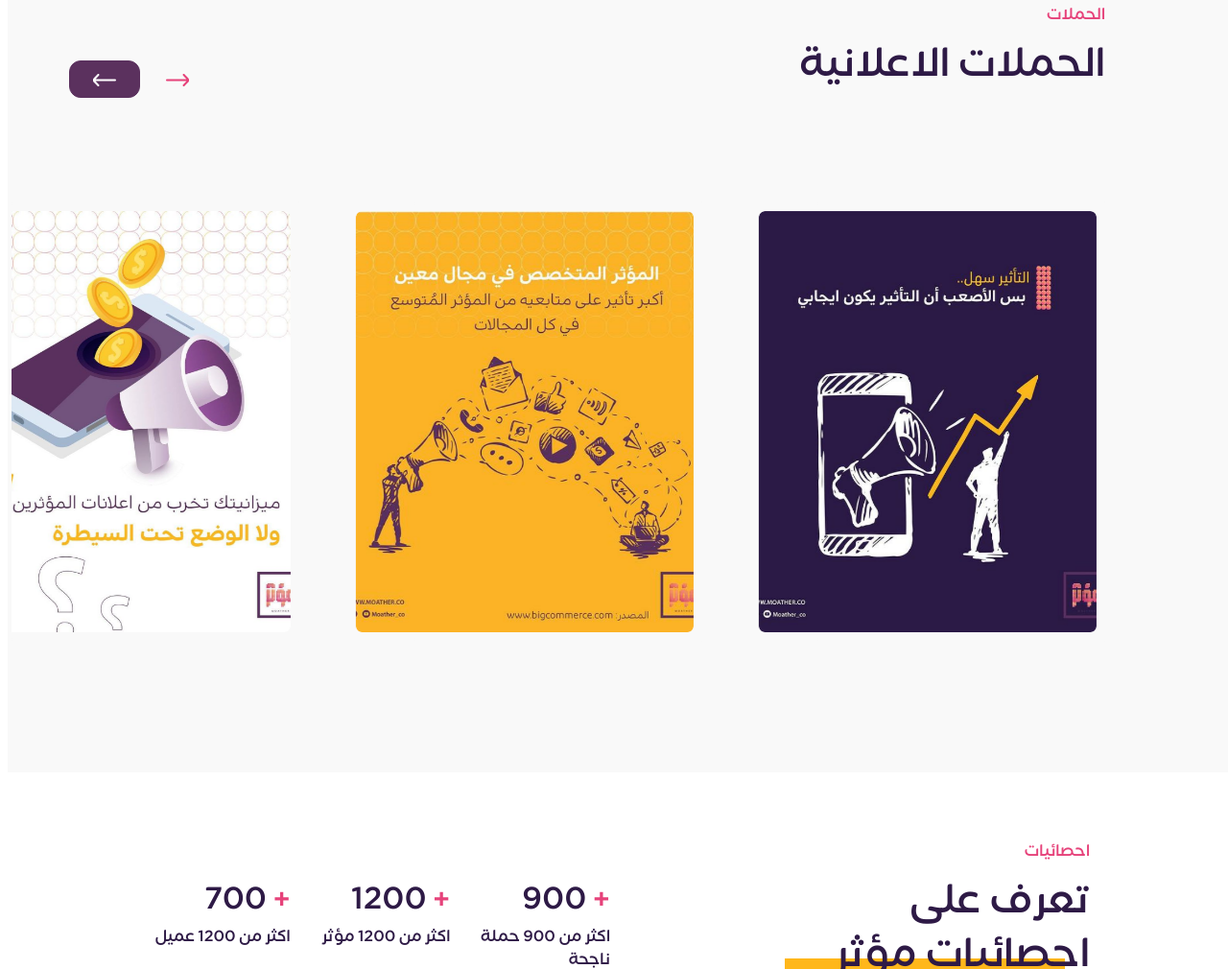
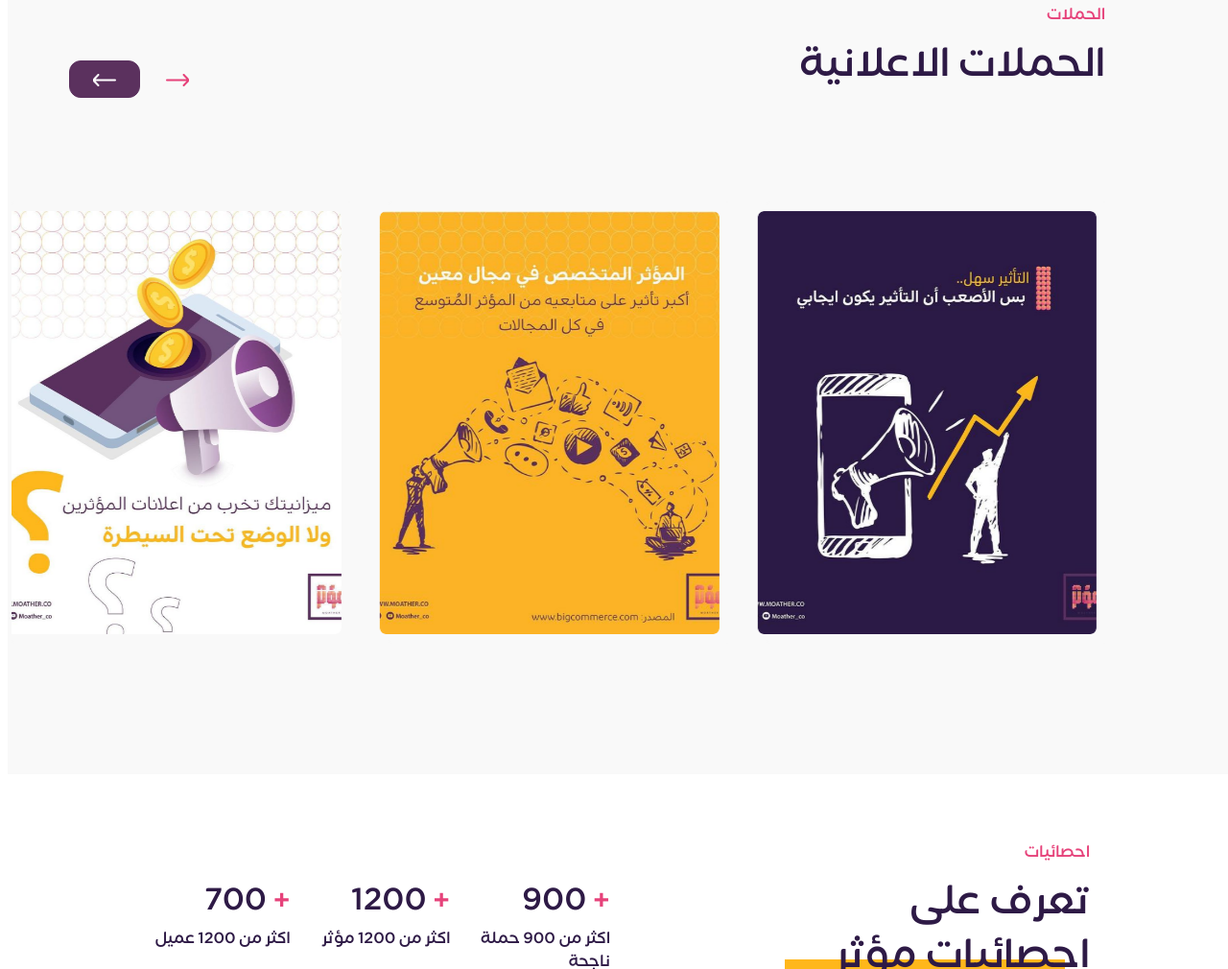
Before and after one commit to Slash-ye/Moather, a plain HTML site: page index.html in a window 1280 px wide. Shown: the part 1332-2342 px from the top of the page at 96% size. Drawn offline with Linux system fonts and the light colour scheme.

Commit message:
fix: fix the spaces in sliders

```diff
--- a/assets/js/main.js
+++ b/assets/js/main.js
@@ -20,19 +20,19 @@
     breakpoints: {
       320: {
         slidesPerView: 1,
-        spaceBetween: 40,
+        spaceBetween: 0,
       },
       480: {
         slidesPerView: 2,
-        spaceBetween: 60,
+        spaceBetween: 10,
       },
       640: {
         slidesPerView: 3,
-        spaceBetween: 80,
+        spaceBetween: 20,
       },
       992: {
         slidesPerView: 3,
-        spaceBetween: 120,
+        spaceBetween: 40,
       },
     },
   });
--- a/index.html
+++ b/index.html
@@ -150,27 +150,27 @@
                 <div class="swiper-wrapper align-items-center">
                     <div class="swiper-slide">
                         <div class="card  ">
-                            <img src="assets/img/1.png" class="card-img" alt="...">
+                            <img src="assets/img/1.png" class="w-100  img-fluid" alt="...">
                         </div>
                     </div>
                     <div class="swiper-slide">
                         <div class="card  ">
-                            <img src="assets/img/2.png" class="card-img" alt="...">
+                            <img src="assets/img/2.png" class="w-100  img-fluid" alt="...">
                         </div>
                     </div>
                     <div class="swiper-slide">
                         <div class="card  ">
-                            <img src="assets/img/3.png" class="card-img" alt="...">
+                            <img src="assets/img/3.png" class="w-100  img-fluid" alt="...">
                         </div>
                     </div>
                     <div class="swiper-slide">
                         <div class="card  ">
-                            <img src="assets/img/1.png" class="card-img" alt="...">
+                            <img src="assets/img/1.png" class="w-100  img-fluid" alt="...">
                         </div>
                     </div>
                     <div class="swiper-slide">
                         <div class="card  ">
-                            <img src="assets/img/2.png" class="card-img" alt="...">
+                            <img src="assets/img/2.png" class="w-100  img-fluid" alt="...">
                         </div>
                     </div>
 
```
